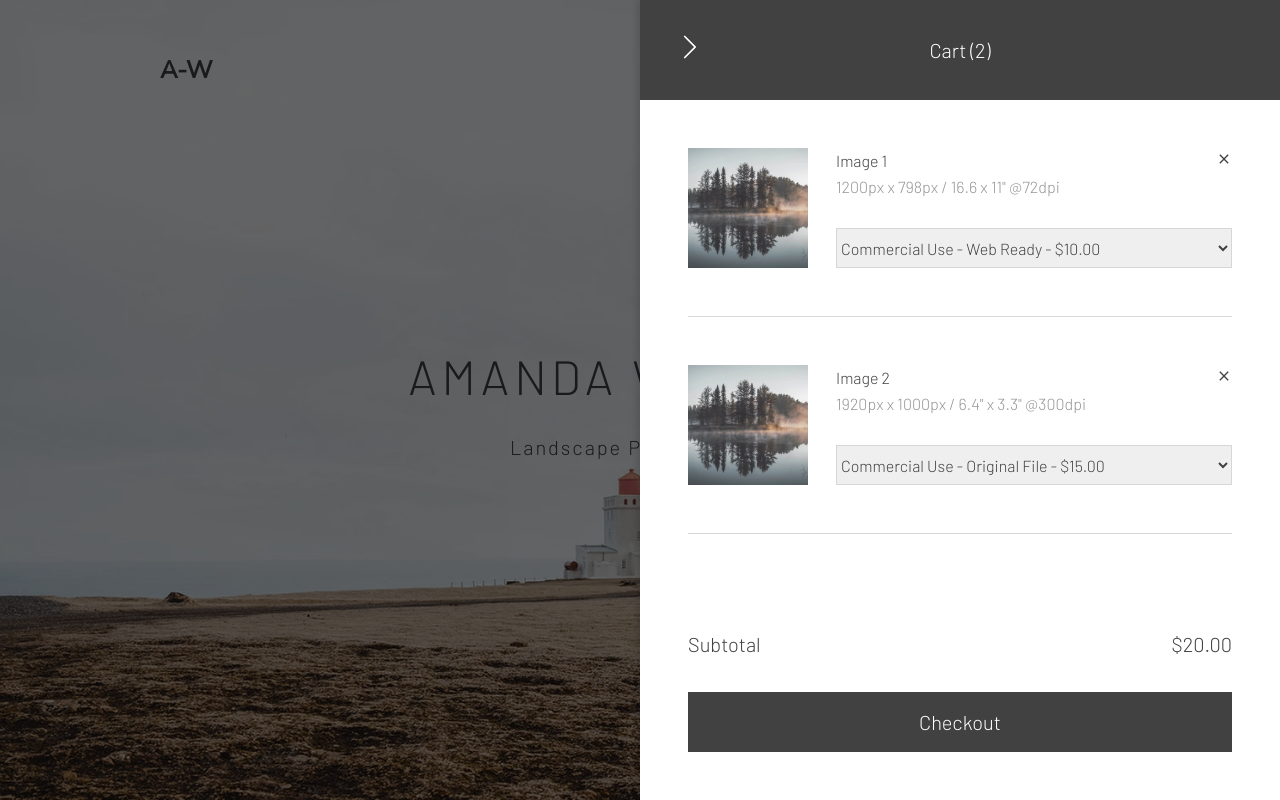
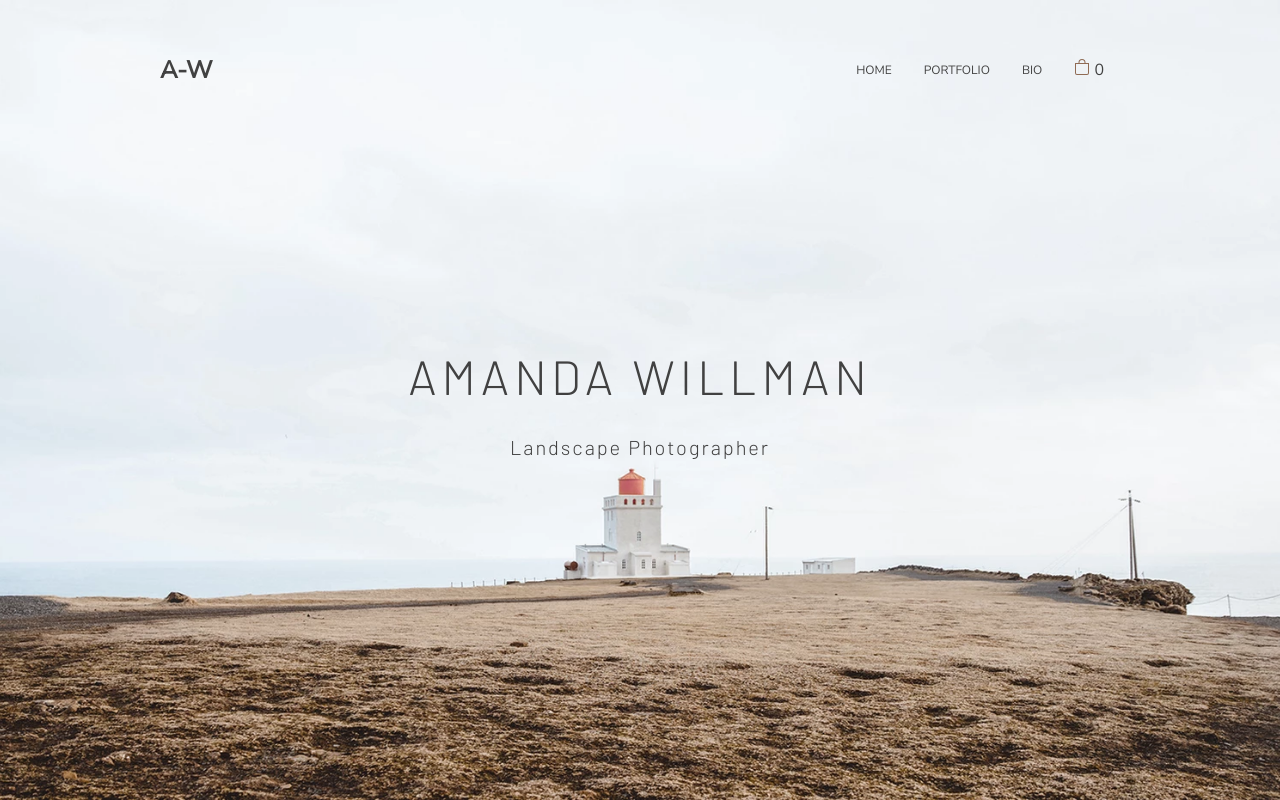
Before and after one commit to Knopkaivy/photographer-portfolio-demo, a React (Create React App) app: page / in a window 1280 px wide. Shown: the top 800 px of the page. Built offline with nearby package versions, Linux system fonts and the light colour scheme.

Commit message:
Add functionality to openCart

```diff
--- a/src/App.js
+++ b/src/App.js
@@ -2,6 +2,7 @@ import React, { useState } from 'react';
 import { Routes, Route, Link, Navigate } from 'react-router-dom';
 import { starter } from './starter';
 import Header from './Header';
+import Cart from './Cart';
 import Footer from './Footer';
 import Home from './Home';
 import Portfolio from './Portfolio';
@@ -27,7 +28,7 @@ function App() {
     setOverlayInputVal('/');
     setOverlayIsOpen(false);
   };
-  const [cartIsOpen, setCartIsOpen] = useState(true);
+  const [cartIsOpen, setCartIsOpen] = useState(false);
 
   let openCart = (val) => {
     setCartIsOpen(true);
@@ -35,7 +36,6 @@ function App() {
 
   let closeCart = () => {
     setCartIsOpen(false);
-    console.log('cart is now closed');
   };
 
   let toggleLike = (galleryId, photoId) => {
@@ -59,6 +59,7 @@ function App() {
         openCart={openCart}
         closeCart={closeCart}
       />
+      {cartIsOpen && <Cart closeCart={closeCart} />}
       <Routes>
         <Route path="/" element={<Home portfolio={portfolio} />} />
         <Route
@@ -89,6 +90,7 @@ function App() {
               overlayInputVal={overlayInputVal}
               openOverlay={openOverlay}
               closeOverlay={closeOverlay}
+              openCart={openCart}
             />
           }
         />
--- a/src/Cart.jsx
+++ b/src/Cart.jsx
@@ -34,7 +34,6 @@ const Cart = ({ closeCart }) => {
   const [purchaseItems, setPurchaseItems] = useState(purchaseItemsStarter);
 
   let handleCloseCart = (event) => {
-    console.log('closing cart');
     event.stopPropagation();
     closeCart();
   };
--- a/src/Header.jsx
+++ b/src/Header.jsx
@@ -22,15 +22,18 @@ const Header = ({ portfolio, cartIsOpen, openCart, closeCart }) => {
   });
   return (
     <div className="Header__Fixed">
-      {cartIsOpen && <Cart closeCart={closeCart} />}
+      {/* {cartIsOpen && <Cart closeCart={closeCart} />} */}
       <nav className="Header container">
         <Link to="/" className="Header__Logo">
           A-W
         </Link>
         {listItems}
-        <Link to="/" className="Header__ListItem Header__ListItem-cart">
+        <div
+          className="Header__ListItem Header__ListItem-cart"
+          onClick={openCart}
+        >
           <BsBag className="Header__ListItem-cartIcon" /> <span>0</span>
-        </Link>
+        </div>
       </nav>
     </div>
   );
--- a/src/PhotoCardDetailed.jsx
+++ b/src/PhotoCardDetailed.jsx
@@ -14,6 +14,7 @@ const PhotoCardDetailed = ({
   overlayIsOpen,
   openOverlay,
   closeOverlay,
+  openCart,
 }) => {
   let params = useParams();
 
@@ -126,7 +127,7 @@ const PhotoCardDetailed = ({
         <div className="PhotoCardDetailed__descriptionContainer">
           <h2 className="PhotoCardDetailed__title">{photo.photoTitle}</h2>
           <div className="PhotoCardDetailed__description">
-            <PurchaseForm />
+            <PurchaseForm openCart={openCart} />
           </div>
         </div>
       </div>
--- a/src/PurchaseForm.jsx
+++ b/src/PurchaseForm.jsx
@@ -2,7 +2,7 @@ import React, { useState } from 'react';
 import { licenseOptions } from './licenseOption';
 import './styles/PurchaseForm.css';
 
-const PurchaseForm = () => {
+const PurchaseForm = ({ openCart }) => {
   const [currentOption, setCurrentOption] = useState(null);
 
   const purchaseOptions = [
@@ -40,6 +40,7 @@ const PurchaseForm = () => {
     event.preventDefault();
     if (currentOption !== null) {
       console.log('submitting', currentOption);
+      openCart();
     } else {
       console.log('no item selected');
     }
--- a/src/styles/Cart.css
+++ b/src/styles/Cart.css
@@ -5,7 +5,7 @@
   left: 0;
   background-color: rgba(0, 0, 0, 0.6);
   position: fixed;
-  z-index: 4;
+  z-index: 100;
 }
 .Cart__menu {
   width: 100vw;
@@ -15,7 +15,7 @@
   position: absolute;
   top: 0;
   right: 0;
-  z-index: 4;
+  z-index: 100;
   box-shadow: 0px 0px 10px 1px rgba(0, 0, 0, 0.2);
   display: flex;
   flex-direction: column;
--- a/src/styles/Header.css
+++ b/src/styles/Header.css
@@ -20,6 +20,7 @@
   font-size: 1.2rem;
   text-transform: uppercase;
   padding: 0 1.6rem;
+  cursor: pointer;
 }
 .Header__Logo:link,
 .Header__Logo:visited,
```
